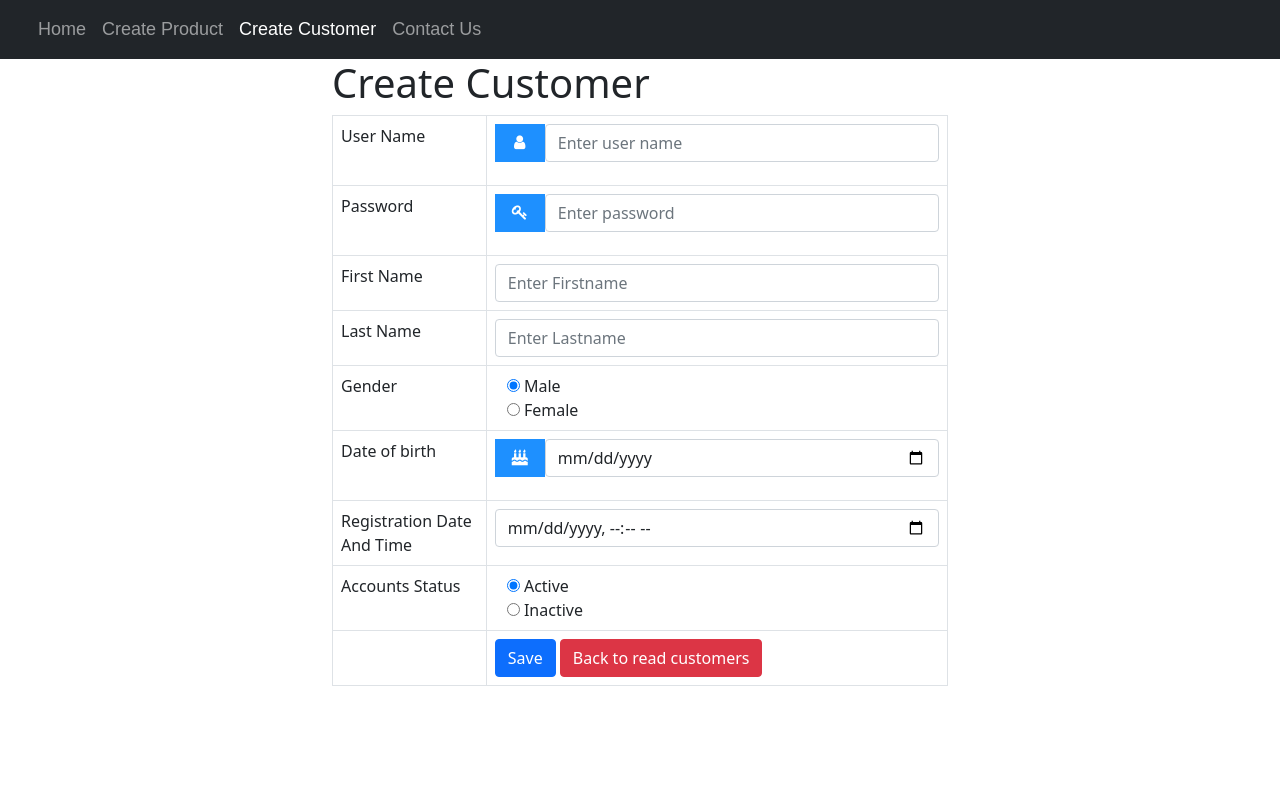
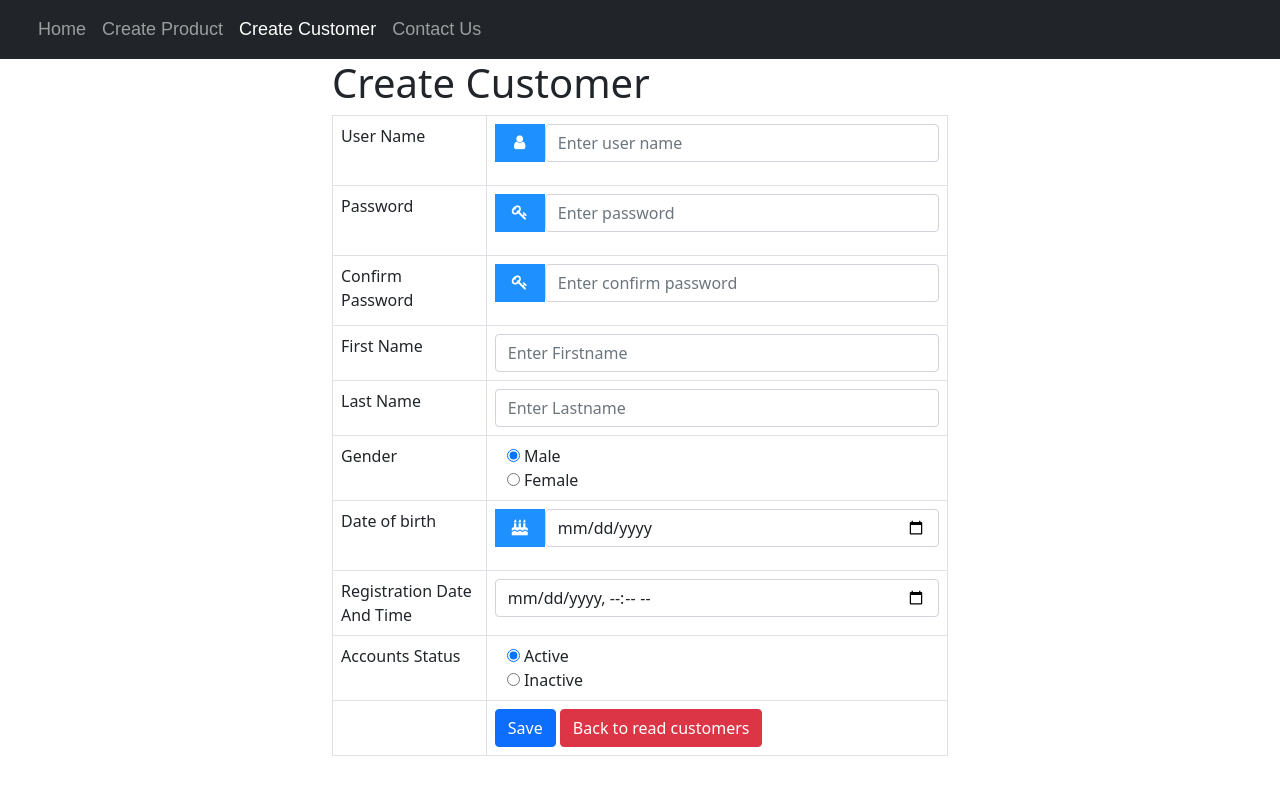
Before and after one commit to candace520/webapp, a PHP site: page /customer.php in a window 1280 px wide. Run offline with PHP 8.4, Linux system fonts and the light colour scheme.

Commit message:
customer form added validation

```diff
--- a/online_store/config/database.php
+++ b/online_store/config/database.php
@@ -7,7 +7,7 @@ $password = "07240206xuen";
 
 try {
     $con = new PDO("mysql:host={$host};dbname={$db_name}", $username, $password);
-    //echo "Connected successfully";
+    echo "Connected successfully";
 }
 // show error
 catch(PDOException $exception){
--- a/online_store/customer.php
+++ b/online_store/customer.php
@@ -79,17 +79,35 @@
         <!-- PHP insert code will be here -->
         <?php
         if ($_POST) {
+            if (
+                $_POST['name'] != "" &&  $_POST['password'] != ""
+                && $_POST['firstname'] != "" && $_POST['lastname'] != ""
+                && $_POST['gender'] != "" && $_POST['dateofbirth'] != ""
+                && $_POST['registrationdatetime'] != "" && $_POST['accountstatus'] != ""
+                && $_POST['confPass'] != ""
+            ) {
+                $namelength = strlen($_POST['name']);
+                if ($namelength >= 6) {
+                    if ($_POST['password'] == $_POST['confPass']) {
+                        if (preg_match('/[A-Za-z]/', $_POST['password']) && preg_match('/[0-9]/', $_POST['password'])) {
+                            if (strlen($_POST["password"]) >= 8) {
+                                $date1 = "Y";
+                                $diff = abs(strtotime($date1) - strtotime($_POST['dateofbirth']));
+                                $years = floor($diff / (365 * 60 * 60 * 24));
+                                if ($years >= 18) {
+
                                     // include database connection
                                     include 'config/database.php';
                                     try {
                                         // insert query
-                $query = "INSERT INTO customer SET name=:name,password=:password,firstname=:firstname,lastname=:lastname, gender=:gender,dateofbirth=:dateofbirth,registrationdatetime=:registrationdatetime,
+                                        $query = "INSERT INTO customer SET name=:name,password=:password,confPass=:confPass,firstname=:firstname,lastname=:lastname, gender=:gender,dateofbirth=:dateofbirth,registrationdatetime=:registrationdatetime,
                 accountstatus=:accountstatus";
                                         // prepare query for execution
                                         $stmt = $con->prepare($query);
                                         // posted values
                                         $name = $_POST['name'];
                                         $password = $_POST['password'];
+                                        $confPass = $_POST['confPass'];
                                         $firstname = $_POST['firstname'];
                                         $lastname = $_POST['lastname'];
                                         $gender = $_POST['gender'];
@@ -99,6 +117,7 @@
                                         // bind the parameters
                                         $stmt->bindParam(':name', $name);
                                         $stmt->bindParam(':password', $password);
+                                        $stmt->bindParam(':confPass', $confPass);
                                         $stmt->bindParam(':firstname', $firstname);
                                         $stmt->bindParam(':lastname', $lastname);
                                         $stmt->bindParam(':gender', $gender);
@@ -115,6 +134,24 @@
                                     // show error
                                     catch (PDOException $exception) {
                                         die('ERROR: ' . $exception->getMessage());
+                                    }
+                                } else {
+                                    echo "<div class='alert alert-danger'>Please make sure your ages are 18 years old and above</div>";
+                                }
+                            } else {
+                                echo "<div class='alert alert-danger'>Please make sure your password contains 8 characters</div>";
+                            }
+                        } else {
+                            echo "<div class='alert alert-danger'>Please make sure your password contains numbers and alphabets</div>";
+                        }
+                    } else {
+                        echo "<div class='alert alert-danger'>Please make sure your password same as confirm password</div>";
+                    }
+                } else {
+                    echo "<div class='alert alert-danger'>Please make sure your name should be greater than 6 characters</div>";
+                }
+            } else {
+                echo "<div class='alert alert-danger'>Please make sure all fields are not empty</div>";
             }
         }
         ?>
@@ -141,6 +178,17 @@
                 <i class="fa fa-key icon"></i>
                 <div class="input-group">
                     <input type='password' name='password' placeholder="Enter password " class='form-control' />
+        </td>
+    </tr>
+    </div>
+    </div>
+    <tr>
+        <td>Confirm Password</td>
+        <td>
+            <div class="input-container">
+                <i class="fa fa-key icon"></i>
+                <div class="input-group">
+                    <input type='password' name='confPass' placeholder="Enter confirm password " class='form-control' />
         </td>
     </tr>
     </div>
```
Also changed, not shown: online_store/create.php (+5 -5 lines). Lines whose indentation alone changed are shown as unchanged.
